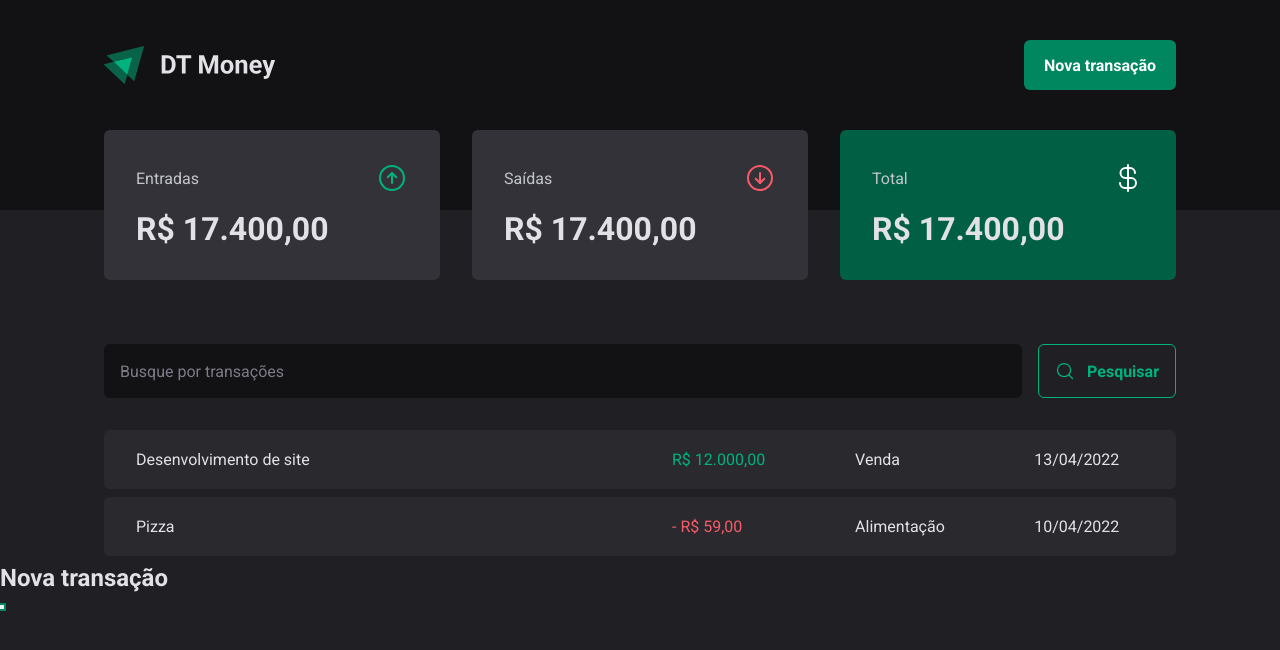
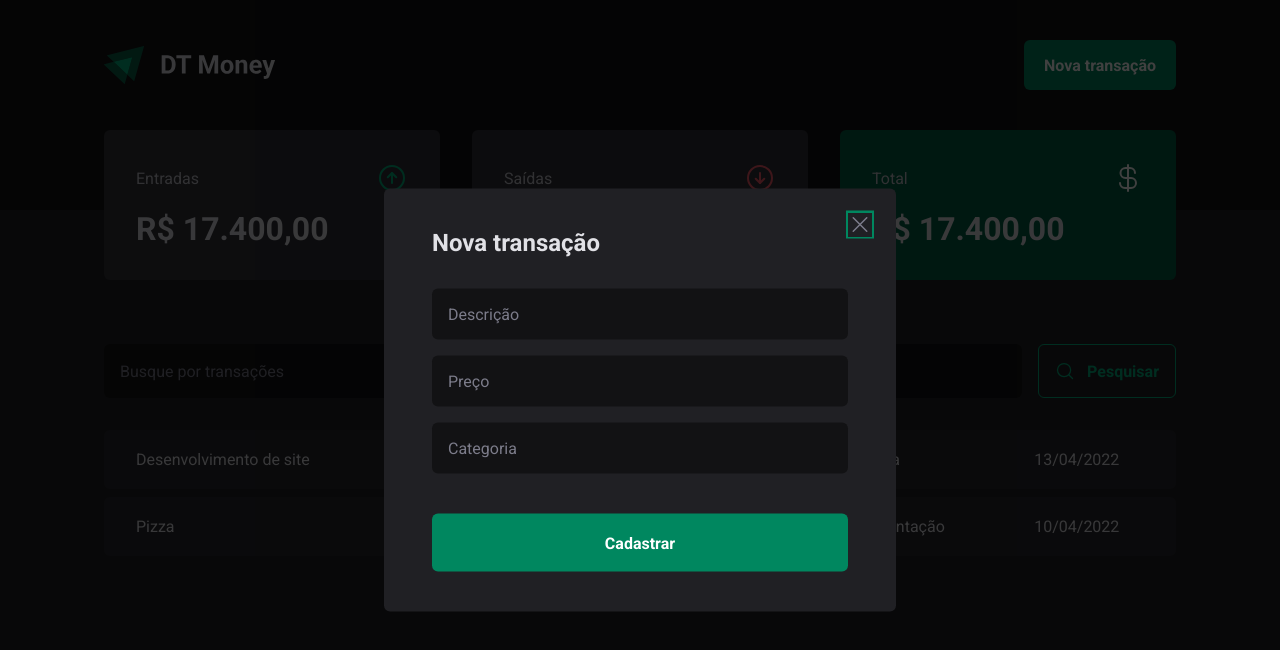
Before and after one commit to Azanniel/dt-money-ignite, a React (Vite) app: page / in a window 1280 px wide. Both pictures are taken after a click on the button "Nova transação". Shown: the top 650 px of the page. Built offline with nearby package versions, Linux system fonts and the light colour scheme.

Commit message:
✨ build modal to create a new transaction

```diff
--- a/src/components/Header/index.tsx
+++ b/src/components/Header/index.tsx
@@ -2,6 +2,7 @@
 import { HeaderContainer, HeaderContent, NewTransactionButton } from './styles'
 
 import logoImg from '../../assets/logo.svg'
+import { NewTransactionModal } from '../NewTransactionModal'
 
 export function Header() {
   return (
@@ -14,15 +15,7 @@
             <NewTransactionButton>Nova transação</NewTransactionButton>
           </Dialog.Trigger>
 
-          <Dialog.Portal>
-            <Dialog.Overlay />
-
-            <Dialog.Content>
-              <Dialog.Title>Nova transação</Dialog.Title>
-
-              <Dialog.Close />
-            </Dialog.Content>
-          </Dialog.Portal>
+          <NewTransactionModal />
         </Dialog.Root>
       </HeaderContent>
     </HeaderContainer>
--- /dev/null
+++ b/src/components/NewTransactionModal/index.tsx
@@ -0,0 +1,28 @@
+import * as Dialog from '@radix-ui/react-dialog'
+import { X } from 'phosphor-react'
+
+import { CloseButton, Content, Overlay } from './styles'
+
+export function NewTransactionModal() {
+  return (
+    <Dialog.Portal>
+      <Overlay />
+
+      <Content>
+        <Dialog.Title>Nova transação</Dialog.Title>
+
+        <CloseButton>
+          <X size={24} />
+        </CloseButton>
+
+        <form action="">
+          <input type="text" placeholder="Descrição" required />
+          <input type="number" placeholder="Preço" required />
+          <input type="text" placeholder="Categoria" required />
+
+          <button type="submit">Cadastrar</button>
+        </form>
+      </Content>
+    </Dialog.Portal>
+  )
+}
--- /dev/null
+++ b/src/components/NewTransactionModal/styles.ts
@@ -0,0 +1,78 @@
+import styled from 'styled-components'
+import * as Dialog from '@radix-ui/react-dialog'
+
+export const Overlay = styled(Dialog.Overlay)`
+  position: fixed;
+
+  width: 100vw;
+  height: 100vh;
+  inset: 0;
+
+  background-color: rgba(0, 0, 0, 0.75);
+`
+
+export const Content = styled(Dialog.Content)`
+  min-width: 32rem;
+
+  border-radius: 6px;
+  padding: 2.5rem 3rem;
+  background: ${(props) => props.theme['gray-800']};
+
+  position: fixed;
+  top: 50%;
+  left: 50%;
+  transform: translate(-50%, -50%);
+
+  form {
+    margin-top: 2rem;
+
+    display: flex;
+    flex-direction: column;
+    gap: 1rem;
+
+    input {
+      border-radius: 6px;
+      border: 0;
+      background: ${(props) => props.theme['gray-900']};
+      color: ${(props) => props.theme['gray-300']};
+
+      padding: 1rem;
+
+      &::placeholder {
+        color: ${(props) => props.theme['gray-500']};
+      }
+    }
+
+    button[type='submit'] {
+      height: 58px;
+      border: 0;
+      background: ${(props) => props.theme['green-500']};
+      color: ${(props) => props.theme.white};
+      font-weight: bold;
+
+      padding: 0 1.25rem;
+      margin-top: 1.5rem;
+      border-radius: 6px;
+      cursor: pointer;
+
+      &:hover {
+        background: ${(props) => props.theme['green-700']};
+
+        transition: background-color 0.2s;
+      }
+    }
+  }
+`
+
+export const CloseButton = styled(Dialog.Close)`
+  position: absolute;
+  top: 1.5rem;
+  right: 1.5rem;
+
+  background: transparent;
+  border: 0;
+
+  line-height: 0;
+  cursor: pointer;
+  color: ${(props) => props.theme['gray-500']};
+`
```
